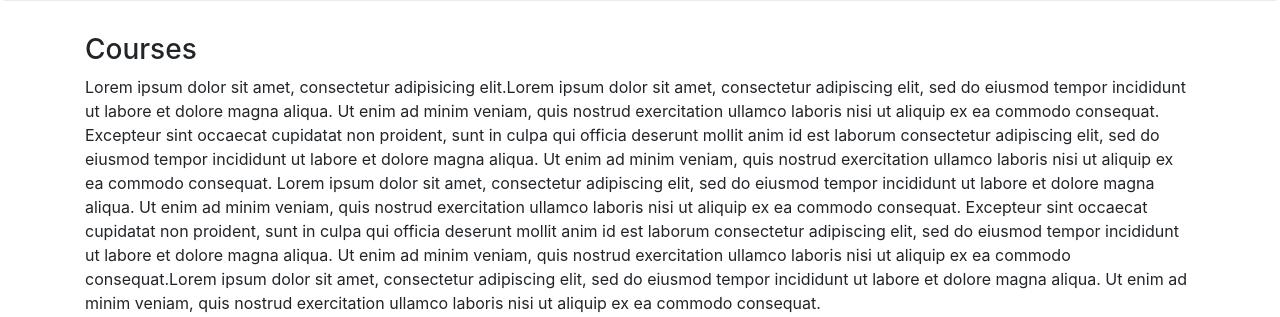
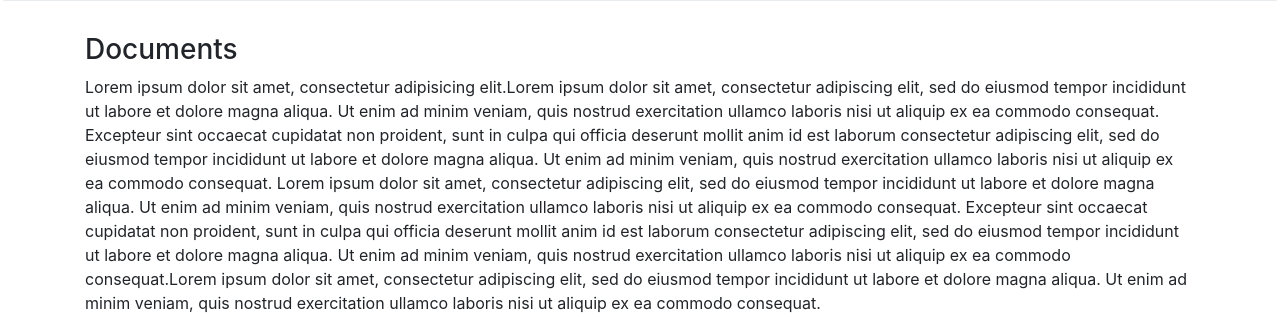
Before and after one commit to jacob-rich/ds774-assignment1, a Flask app: page /documents in a window 1280 px wide. Shown: the part 571-888 px from the top of the page. Run offline with Flask 2, Linux system fonts and the light colour scheme; some libraries are stand-ins or nearby versions.

Commit message:
Update documents.html

```diff
--- a/templates/documents.html
+++ b/templates/documents.html
@@ -9,7 +9,7 @@
 
   <!-- column 1 -->
     <div class="col-sm-12">
-      <h3>Courses</h3>
+      <h3>Documents</h3>
 
       <p>Lorem ipsum dolor sit amet, consectetur adipisicing elit.Lorem ipsum dolor sit amet, consectetur adipiscing elit, sed do eiusmod tempor incididunt ut labore et dolore magna aliqua. Ut enim ad minim veniam, quis nostrud exercitation ullamco laboris nisi ut aliquip ex ea commodo consequat. Excepteur sint occaecat cupidatat non proident, sunt in culpa qui officia deserunt mollit anim id est laborum consectetur adipiscing elit, sed do eiusmod tempor incididunt ut labore et dolore magna aliqua. Ut enim ad minim veniam, quis nostrud exercitation ullamco laboris nisi ut aliquip ex ea commodo consequat. Lorem ipsum dolor sit amet, consectetur adipiscing elit, sed do eiusmod tempor incididunt ut labore et dolore magna aliqua. Ut enim ad minim veniam, quis nostrud exercitation ullamco laboris nisi ut aliquip ex ea commodo consequat. Excepteur sint occaecat cupidatat non proident, sunt in culpa qui officia deserunt mollit anim id est laborum consectetur adipiscing elit, sed do eiusmod tempor incididunt ut labore et dolore magna aliqua. Ut enim ad minim veniam, quis nostrud exercitation ullamco laboris nisi ut aliquip ex ea commodo consequat.Lorem ipsum dolor sit amet, consectetur adipiscing elit, sed do eiusmod tempor incididunt ut labore et dolore magna aliqua. Ut enim ad minim veniam, quis nostrud exercitation ullamco laboris nisi ut aliquip ex ea commodo consequat.</p>
       <p>Ut enim ad minim veniam, quis nostrud exercitation ullamco laboris.Lorem ipsum dolor sit amet, consectetur adipiscing elit, sed do eiusmod tempor incididunt ut labore et dolore magna aliqua. Ut enim ad minim veniam, quis nostrud exercitation ullamco laboris nisi ut aliquip ex ea commodo consequat. Excepteur sint occaecat cupidatat non proident, sunt in culpa qui officia deserunt mollit anim id est laborum consectetur adipiscing elit, sed do eiusmod tempor incididunt ut labore et dolore magna aliqua. Ut enim ad minim veniam, quis nostrud exercitation ullamco laboris nisi ut aliquip ex ea commodo consequat. Lorem ipsum dolor sit amet, consectetur adipiscing elit, sed do eiusmod tempor incididunt ut labore et dolore magna aliqua. Ut enim </p>
```
